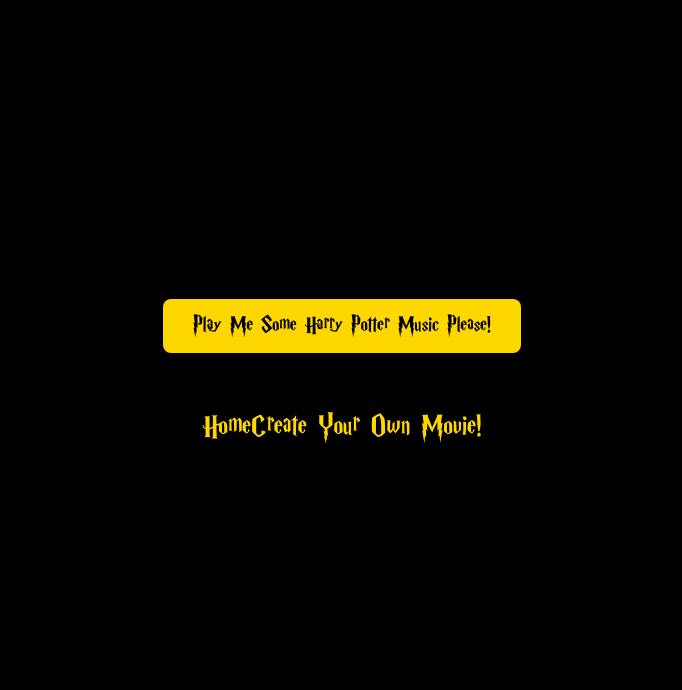
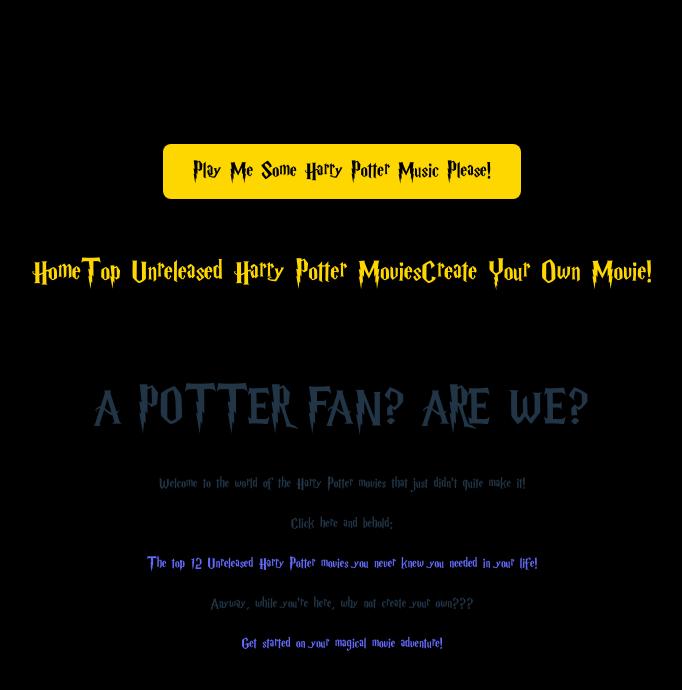
Before and after one commit to nicolduf/project2, a React (Vite) app: page / in a window 1280 px wide. Shown: the top 690 px of the page, without its empty margins (298-980 px from the left). Built offline with nearby package versions, Linux system fonts and the light colour scheme; no server answers.

Commit message:
we created a welcome page

```diff
--- a/src/App.jsx
+++ b/src/App.jsx
@@ -3,6 +3,7 @@
 import './App.css';
 import Navbar from './Components/Navbar.jsx';
 import HomePage from './Pages/HomePage.jsx';
+import AllMoviesPage from './Pages/AllMoviesPage.jsx';
 import MoviesDetailsPage from './Pages/MoviesDetailsPage.jsx';
 import CreateYourOwnMoviePage from './Pages/CreateYourOwnMoviePage';
 
@@ -13,6 +14,7 @@
         <Navbar />
         <Routes>
           <Route path='/' element={<HomePage />} />
+          <Route path='/AllMoviesPage/' element={<AllMoviesPage />} />
           <Route path='/MoviesDetailsPage/:movieId' element={<MoviesDetailsPage />} />
           <Route path='/CreateYourOwnMoviePage/' element={<CreateYourOwnMoviePage />} />
           <Route path='*' element={<h1>404 Page</h1>} />
--- a/src/Components/Navbar.jsx
+++ b/src/Components/Navbar.jsx
@@ -30,9 +30,8 @@
       </button>
       <div className='navBarLinks'>
         <Link to="/">Home</Link>
+        <Link to="/AllMoviesPage">Top Unreleased Harry Potter Movies</Link>
         <Link to="/CreateYourOwnMoviePage">Create Your Own Movie!</Link>
-
-
       </div>
 
     </nav>
--- /dev/null
+++ b/src/Pages/AllMoviesPage.jsx
@@ -0,0 +1,51 @@
+import React, { useEffect, useState } from "react";
+import { Link } from "react-router-dom";
+
+function AllMoviesPage() {
+    const [movies, setMovies] = useState([]);
+    const [isLoading, setIsLoading] = useState(true);
+
+    const fetchAllMovies = async () => {
+        try {
+            const response = await fetch(`${import.meta.env.VITE_API_URL}/Movies`);
+
+            if (!response.ok) {
+                throw new Error("Network response was not ok");
+            }
+
+            const moviesData = await response.json();
+            setMovies(moviesData);
+            setIsLoading(false);
+        } catch (error) {
+            console.error("Error fetching movie data:", error);
+            setIsLoading(false);
+        }
+    };
+
+    useEffect(() => {
+        fetchAllMovies();
+    }, []);
+
+    if (isLoading) {
+        return <div>Loading...</div>;
+    }
+
+    return (
+        <>
+            {movies.map((movie) => (
+                <div key={movie.id} className="movie-item">
+                    <Link to={`/MoviesDetailsPage/${movie.id}`}>
+                        <div className="movie-item-wrapper">
+                            <img src={movie.imageUrl} alt={movie.title} className="allMoviesPageImages" />
+                            <h1 className="allMoviesPageTitlesOnImage">
+                                {movie.title}
+                            </h1>
+                        </div>
+                    </Link>
+                </div>
+            ))}
+        </>
+    );
+}
+
+export default AllMoviesPage;
--- a/src/Pages/HomePage.jsx
+++ b/src/Pages/HomePage.jsx
@@ -1,50 +1,21 @@
-import React, { useEffect, useState } from "react";
-import { Link } from "react-router-dom";
+import React from 'react';
+import { Link } from 'react-router-dom';
+
 
 function HomePage() {
-  const [movies, setMovies] = useState([]);
-  const [isLoading, setIsLoading] = useState(true);
+    return (
+        <div className="home-page">
+            <h1>A POTTER FAN? ARE WE?</h1>
+            <p>Welcome to the world of the Harry Potter movies that just didn't quite make it!</p>
 
-  const fetchAllMovies = async () => {
-    try {
-      const response = await fetch(`${import.meta.env.VITE_API_URL}/Movies`);
+            <div className="movie-links">
+                <p>Click here and behold:</p>
+                <Link to="/AllMoviesPage">The top 12 Unreleased Harry Potter movies you never knew you needed in your life!</Link>
+            </div>
 
-      if (!response.ok) {
-        throw new Error("Network response was not ok");
-      }
-
-      const moviesData = await response.json();
-      setMovies(moviesData);
-      setIsLoading(false);
-    } catch (error) {
-      console.error("Error fetching movie data:", error);
-      setIsLoading(false);
-    }
-  };
-
-  useEffect(() => {
-    fetchAllMovies();
-  }, []);
-
-  if (isLoading) {
-    return <div>Loading...</div>;
-  }
-
-  return (
-    <>
-      {movies.map((movie) => (
-        <div key={movie.id} className="movie-item">
-          <Link to={`/MoviesDetailsPage/${movie.id}`}>
-            <div className="movie-item-wrapper">
-              <img src={movie.imageUrl} alt={movie.title} className="homePageImages" />
-              <h1 className="homePageTitlesOnImage">
-                {movie.title}
-              </h1>
-            </div>
-          </Link>
+            <p>Anyway, while you're here, why not create your own???</p>
+            <Link to="/CreateYourOwnMoviePage">Get started on your magical movie adventure!</Link>
         </div>
-      ))}
-    </>
   );
 }
 
--- a/src/index.css
+++ b/src/index.css
@@ -76,16 +76,20 @@
   position: relative;
 }
 
-.homePageImages {
+.allMoviesPageImages {
   width: 60vw;
-  /* Add any other image styling here */
+    border-radius: 12px;
 }
 
-.homePageTitlesOnImage {
+.allMoviesPageTitlesOnImage {
   position: absolute;
-  top: 10px; /* Adjust the top position as needed */
-  left: 10px; /* Adjust the left position as needed */
-  background-color: none; /* Add a background color for better readability */
-  padding: 5px; /* Add padding to the title */
+  top: 10px;
+    /* Adjust the top position as needed */
+    left: 10px;
+    /* Adjust the left position as needed */
+    background-color: none;
+    /* Add a background color for better readability */
+    padding: 5px;
+    /* Add padding to the title */
   color: gold;
 }
```
Also changed, not shown: src/HomePage.css (added).
